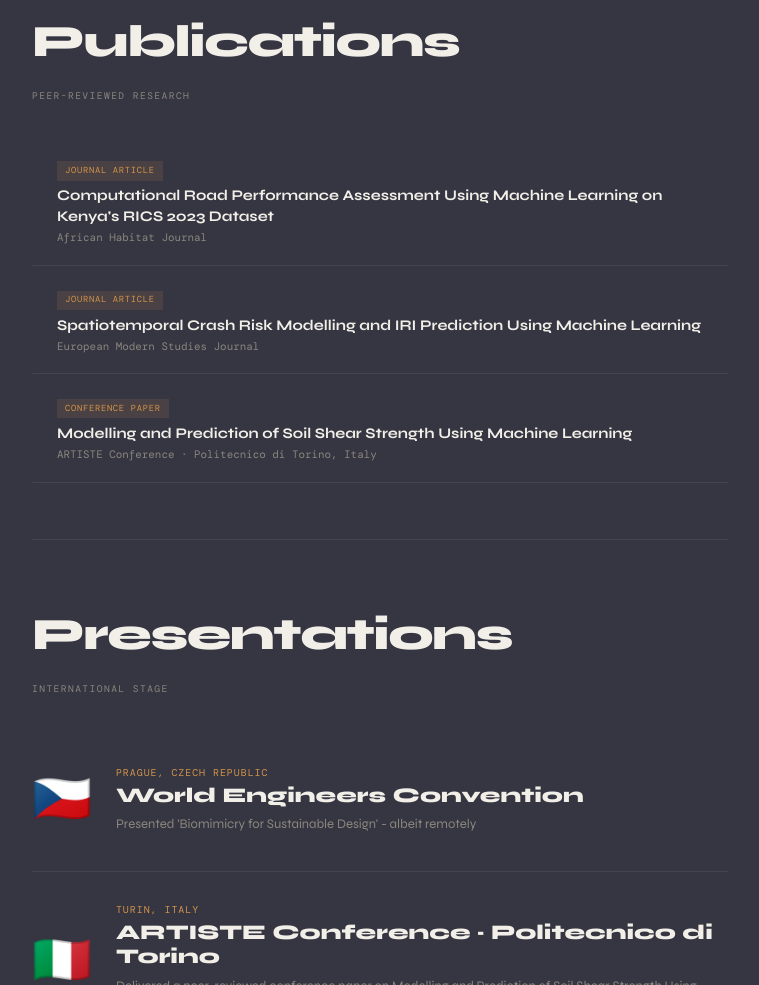
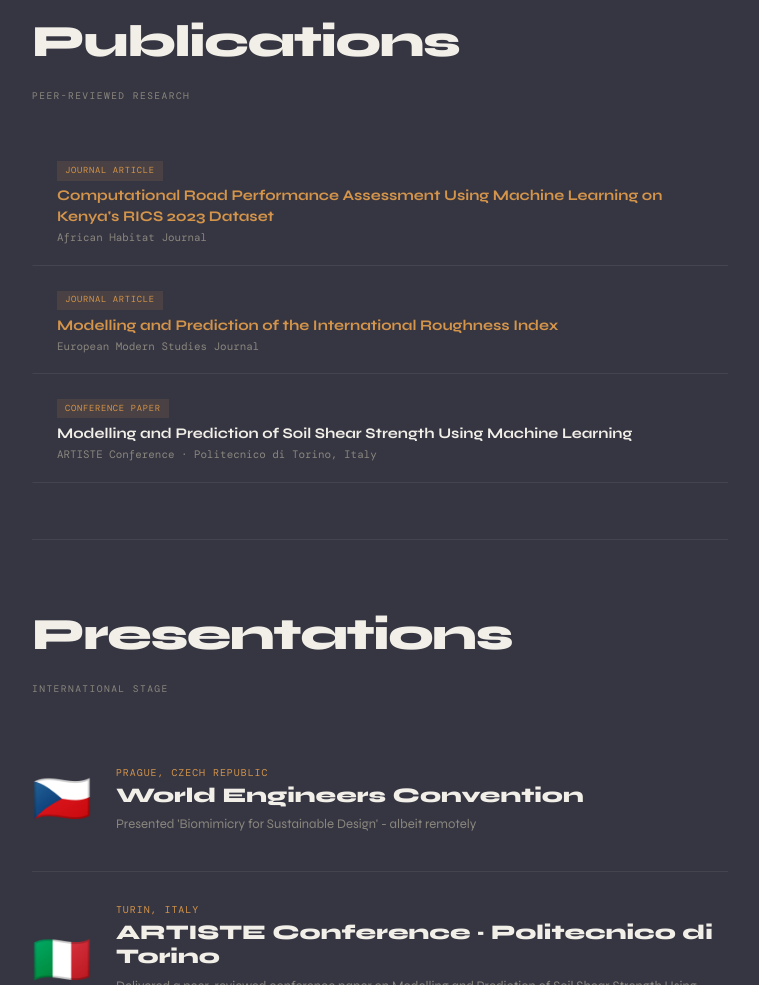
Before and after one commit to TonyN2060/TonyN2060.github.io, a plain HTML site: page index.html in a window 1280 px wide. Shown: the part 2478-3463 px from the top of the page, without its empty margins (260-1019 px from the left). Drawn offline with nearby package versions, Linux system fonts and the light colour scheme.

Commit message:
journal_links

```diff
--- a/index.html
+++ b/index.html
@@ -470,12 +470,12 @@ footer .mw{font-family:'DM Mono',monospace;font-size:0.62rem;color:var(--text3);
 
     <div class="pub">
       <span class="pub-badge">Journal Article</span>
-      <div class="pub-name">Computational Road Performance Assessment Using Machine Learning on Kenya's RICS 2023 Dataset</div>
+      <div class="pub-name"><a href="https://uonjournals.uonbi.ac.ke/index.php/ahr/article/view/3114/2374" target="_blank" rel="noopener">Computational Road Performance Assessment Using Machine Learning on Kenya's RICS 2023 Dataset</a></div>
       <div class="pub-venue">African Habitat Journal</div>
     </div>
     <div class="pub">
       <span class="pub-badge">Journal Article</span>
-      <div class="pub-name">Spatiotemporal Crash Risk Modelling and IRI Prediction Using Machine Learning</div>
+      <div class="pub-name"><a href="https://lorojournals.com/index.php/emsj/en/article/view/1711" target="_blank" rel="noopener">Modelling and Prediction of the International Roughness Index</a></div>
       <div class="pub-venue">European Modern Studies Journal</div>
     </div>
     <div class="pub">
```
